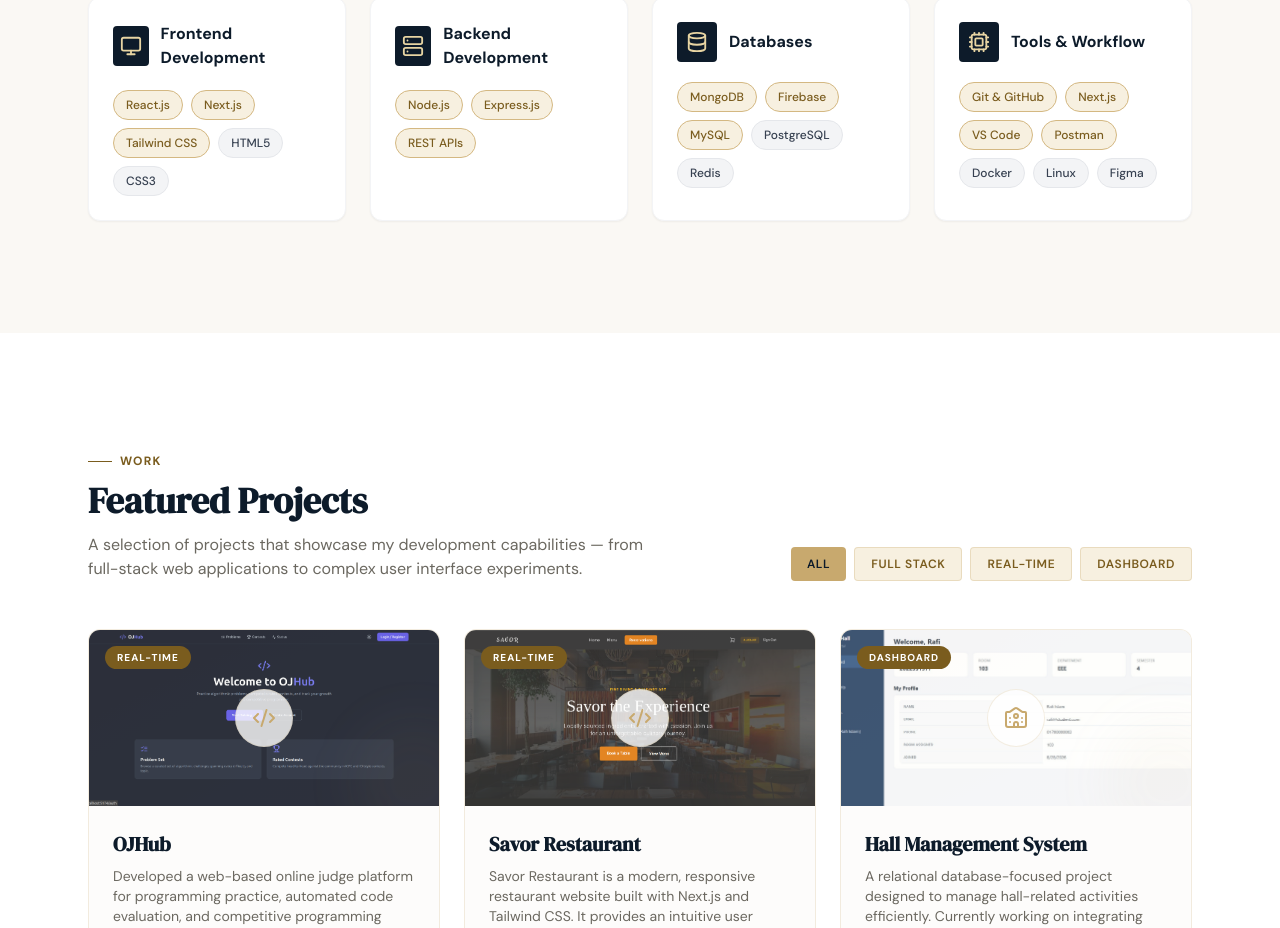
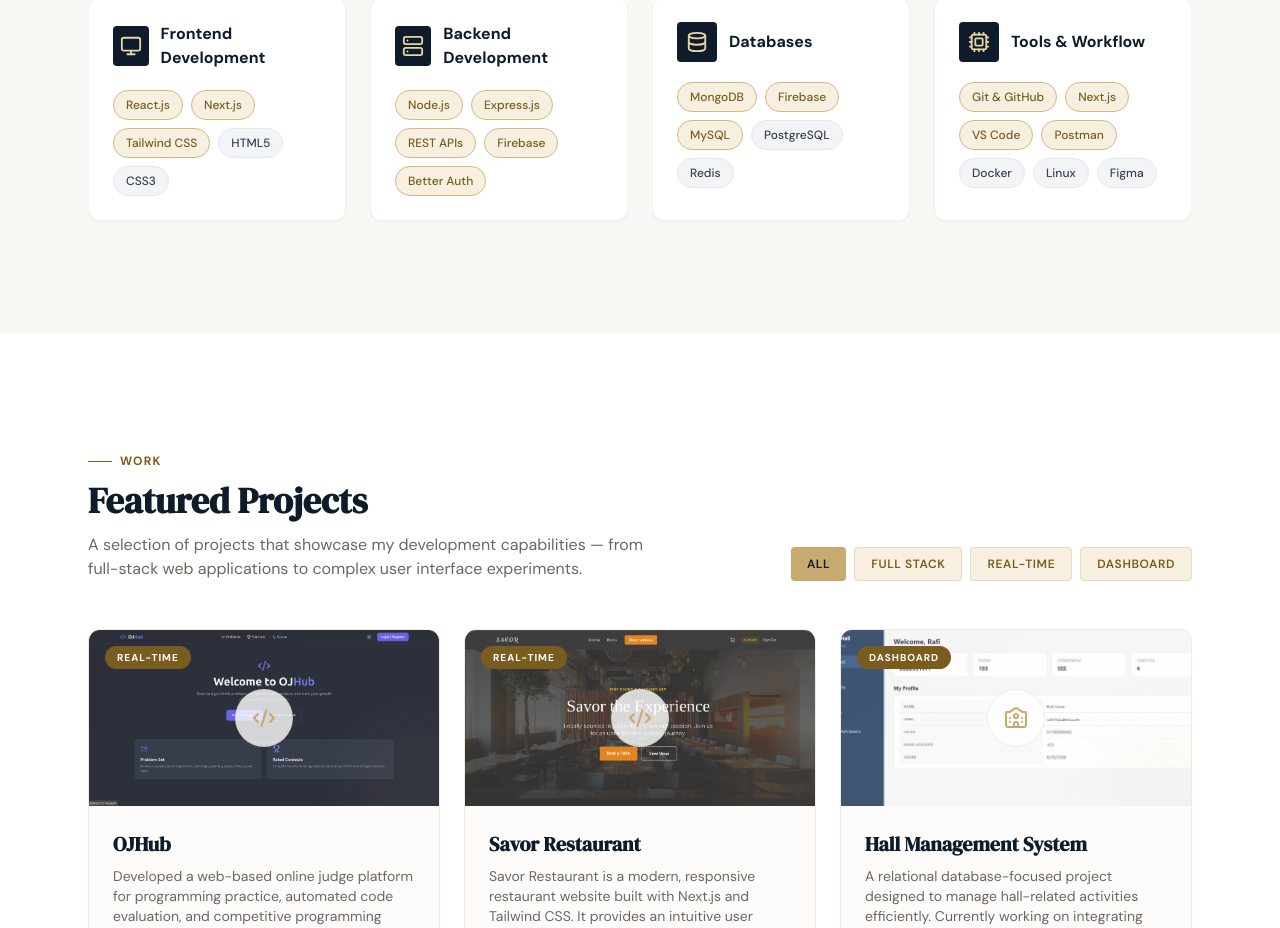
Before and after one commit to Jabir-Ahmed-43/Portfolio, a React (Vite) app: page / in a window 1280 px wide. Shown: the part 1880-2808 px from the top of the page. Built offline with nearby package versions, Linux system fonts and the light colour scheme.

Commit message:
Next.js project added

```diff
--- a/src/components/Skills.jsx
+++ b/src/components/Skills.jsx
@@ -22,6 +22,8 @@ export const Skills = () => {
         { name: "Node.js", isAccent: true },
         { name: "Express.js", isAccent: true },
         { name: "REST APIs", isAccent: true },
+        { name: "Firebase", isAccent: true },
+        { name: "Better Auth", isAccent: true },
       ],
     },
     {
```
